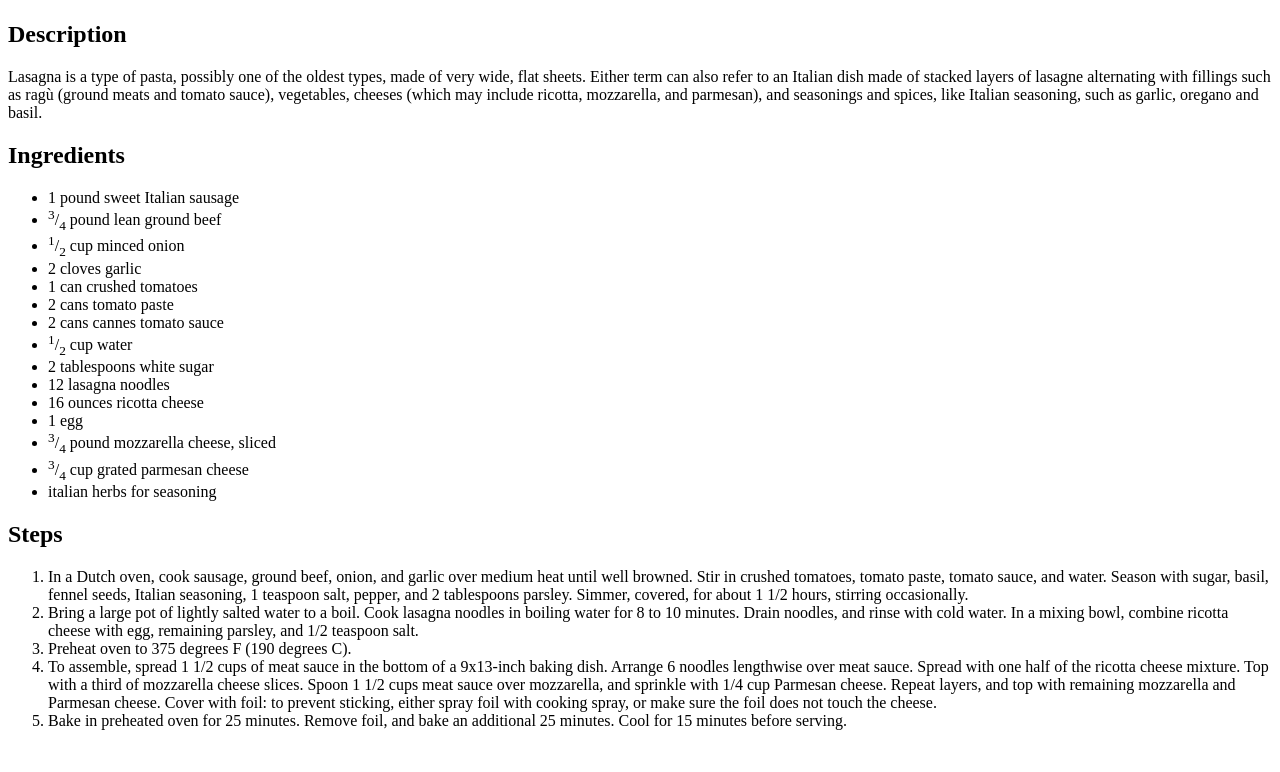
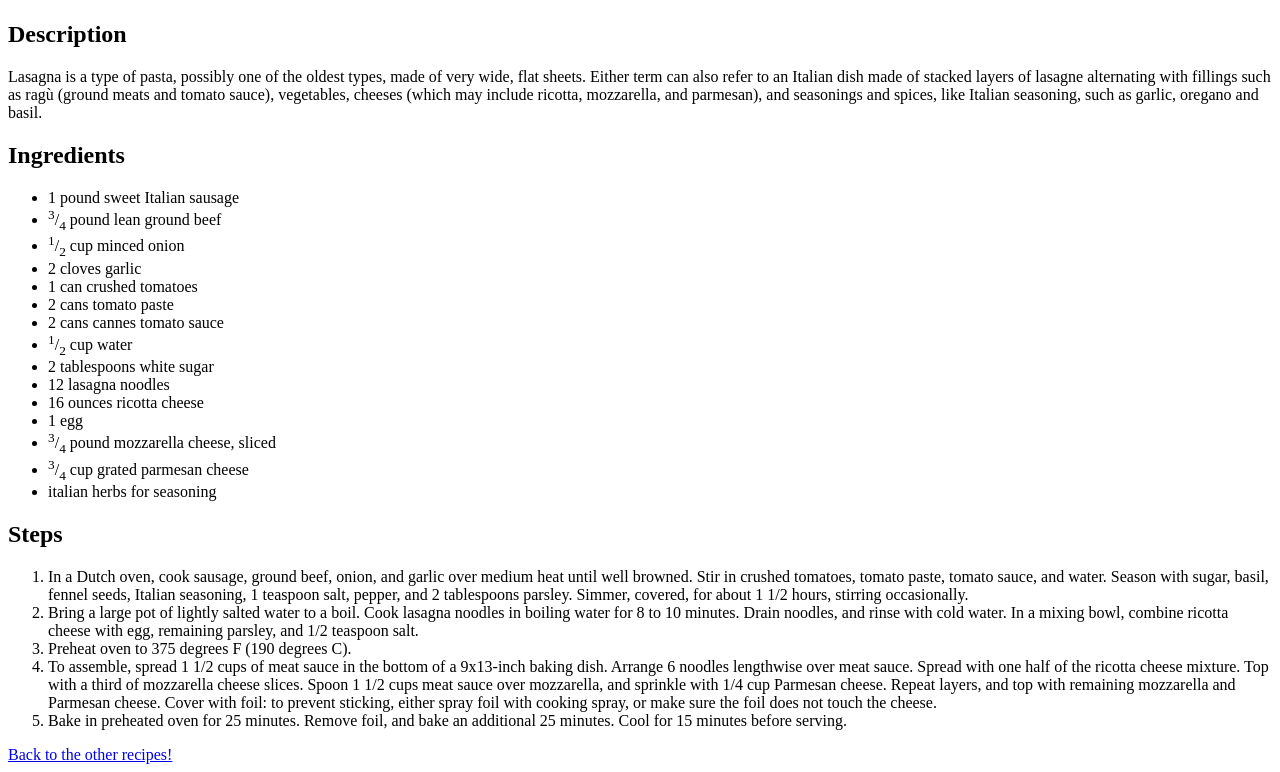
Before and after one commit to bollowatsch/odin-recipes, a plain HTML site: page recipes/lasagna.html in a window 1280 px wide. Shown: the part 383-1155 px from the top of the page. Before the commit the page ends 1129 px from the top, so only its background shows below. Drawn offline with Linux system fonts and the light colour scheme.

Commit message:
add link to index.html at bottom

```diff
--- a/recipes/lasagna.html
+++ b/recipes/lasagna.html
@@ -54,6 +54,7 @@
     <li>Bake in preheated oven for 25 minutes. Remove foil, and bake an additional 25 minutes. Cool for 15 minutes
       before serving.</li>
   </ol>
+  <a href="../index.html">Back to the other recipes!</a>
 </body>
 
 </html>
```
Also changed, not shown: recipes/sloppyjoe.html (+1 -0 lines), recipes/watermelonfetasalad.html (+1 -0 lines).
